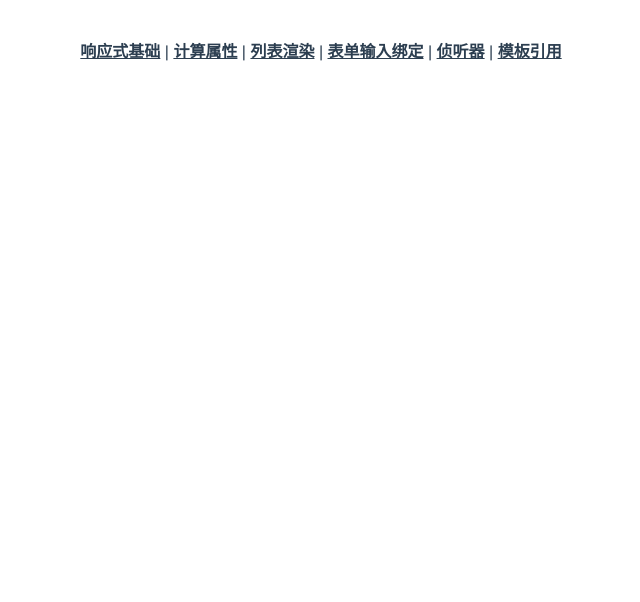
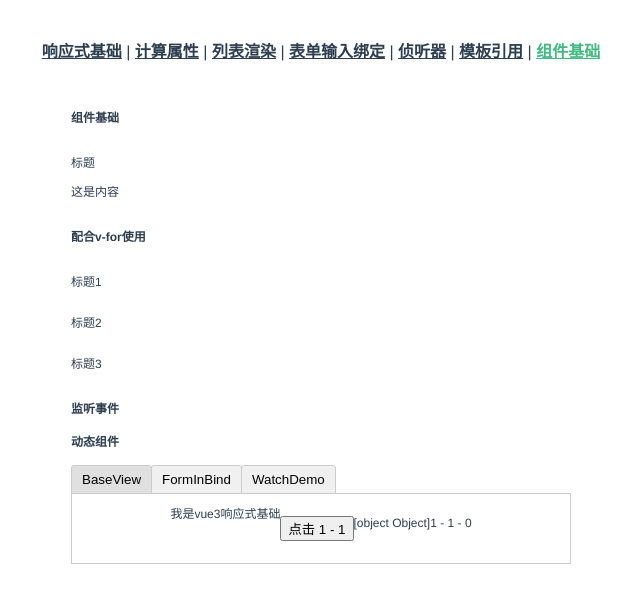
Before and after one commit to tuao525/my-demo-vue3, a Vue app: page /componentBasis in a window 1280 px wide. Shown: the top 602 px of the page, without its empty margins (319-959 px from the left). Built offline with nearby package versions, Linux system fonts and the light colour scheme.

Commit message:
feat: 组件基础

```diff
--- a/src/App.vue
+++ b/src/App.vue
@@ -5,7 +5,8 @@
     <router-link to="/listRender">列表渲染</router-link> |
     <router-link to="/formInBind">表单输入绑定</router-link> |
     <router-link to="/watchDemo">侦听器</router-link> |
-    <router-link to="/templeteReference">模板引用</router-link>
+    <router-link to="/templeteReference">模板引用</router-link> |
+    <router-link to="/componentBasis">组件基础</router-link>
   </nav>
   <router-view/>
 </template>
--- a/src/router/index.js
+++ b/src/router/index.js
@@ -3,7 +3,7 @@
  * @email: 2250467773@qq.com
  * @Date: 2023-05-06 15:09:54
  * @LastEditors: Do not edit
- * @LastEditTime: 2023-11-14 14:16:20
+ * @LastEditTime: 2023-11-14 15:58:15
  */
 import { createRouter, createWebHistory } from 'vue-router'
 
@@ -37,6 +37,11 @@ const routes = [
     path: '/templeteReference',
     name: 'templeteReference',
     component: () => import('../views/TempleteReference.vue')
+  },
+  {
+    path: '/componentBasis',
+    name: 'componentBasis',
+    component: () => import('../views/ComponentBasis.vue')
   }
 ]
 
--- /dev/null
+++ b/src/views/ComponentBasis.vue
@@ -0,0 +1,108 @@
+<!--
+ * @Author: 涂澳
+ * @email: 2250467773@qq.com
+ * @Date: 2023-11-09 10:34:37
+ * @LastEditors: Do not edit
+ * @LastEditTime: 2023-11-14 17:44:41
+-->
+<template>
+  <div class="home">
+    <div class="left" :style="{fontSize: fontSize + 'px'}">
+      <h4>组件基础</h4>
+      <ComponentDemo :title='title' content='这是内容' />
+      <h4>配合v-for使用</h4>
+      <ComponentDemo
+        v-for="item in posts"
+        :title="item.title"
+        :key="item.id"
+      >
+      </ComponentDemo>
+
+      <h4>监听事件</h4>
+      <!-- <ComponentDemo
+        flag='true'
+        :title='title'
+        content='这是内容'
+        @addFontSize="()=> {
+          fontSize = fontSize + 2
+      }" /> -->
+
+        <h4>动态组件</h4>
+        <!-- <component />组件是vue中内置组件，类似于tab组件，可用于组件的切换
+              is属性决定了 component 当前渲染的组件
+              is属性可以是组件或字符串，当是字符串时代表组件的注册名或者标签名
+        -->
+        <button
+          v-for="(_, tab) in tabs"
+          :key="tab"
+          :class="['tab-button', { active: currentTab === tab }]"
+          @click="currentTab = tab"
+        >
+          {{ tab  }}
+        </button>
+      <component :is="tabs[currentTab]" class="tab"></component>
+    </div>
+  </div>
+
+</template>
+<script setup>
+import ComponentDemo from './component/ComponentDemo.vue'
+import BaseView from './BaseView.vue'
+import FormInBind from './FormInBind.vue'
+import WatchDemo from './WatchDemo.vue'
+import { ref } from 'vue'
+const title = ref('标题')
+const posts = ref([
+  { id: 1, title: '标题1' },
+  { id: 2, title: '标题2' },
+  { id: 3, title: '标题3' }
+])
+const fontSize = ref(12)
+
+const tabs = {
+  BaseView,
+  FormInBind,
+  WatchDemo
+}
+const currentTab = ref('BaseView')
+</script>
+<style lang="less">
+.home {
+  display: flex;
+  justify-content: center;
+}
+.left {
+  width: 500px;
+  text-align: left;
+}
+.demo {
+  font-family: sans-serif;
+  border: 1px solid #eee;
+  border-radius: 2px;
+  padding: 20px 30px;
+  margin-top: 1em;
+  margin-bottom: 40px;
+  user-select: none;
+  overflow-x: auto;
+}
+.tab-button {
+  padding: 6px 10px;
+  border-top-left-radius: 3px;
+  border-top-right-radius: 3px;
+  border: 1px solid #ccc;
+  cursor: pointer;
+  background: #f0f0f0;
+  margin-bottom: -1px;
+  margin-right: -1px;
+}
+.tab-button:hover {
+  background: #e0e0e0;
+}
+.tab-button.active {
+  background: #e0e0e0;
+}
+.tab {
+  border: 1px solid #ccc;
+  padding: 10px;
+}
+</style>
--- /dev/null
+++ b/src/views/component/ComponentDemo.vue
@@ -0,0 +1,36 @@
+<!--
+ * @Author: 涂澳
+ * @email: 2250467773@qq.com
+ * @Date: 2023-11-09 10:55:25
+ * @LastEditors: Do not edit
+ * @LastEditTime: 2023-11-14 16:27:39
+-->
+<template>
+  <div class="home">
+    <div class="left">
+      <!-- {{  title }} -->
+      <p>{{ props.title }}</p>
+    <p>{{ props.content }}</p>
+    <!-- <button v-if="flag" @click="$emit('addFontSize')">点击加大字体</button> -->
+    <button v-if="flag" @click="emit('addFontSize')">点击加大字体</button>
+      </div>
+  </div>
+</template>
+
+<script setup>
+import { defineProps, defineEmits } from 'vue'
+// defineProps(['title'])
+const props = defineProps(['title', 'content', 'flag'])
+// defineEmits(['addFontSize'])
+const emit = defineEmits(['addFontSize'])
+</script>
+<style lang="less">
+.home {
+  display: flex;
+  justify-content: center;
+}
+.left {
+  width: 500px;
+  text-align: left;
+}
+</style>
```
